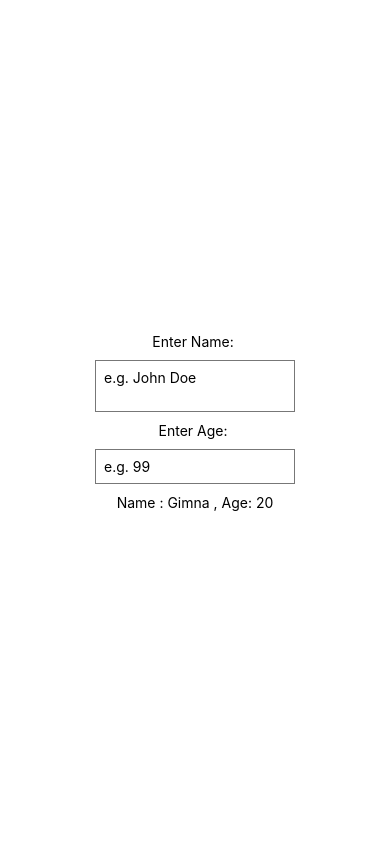
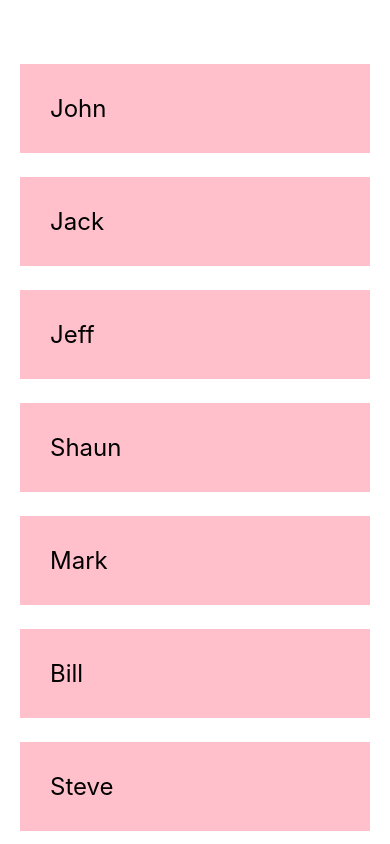
Before and after one commit to gimnakatugampala/review-project-mobile, a React Native app: screen / in a window 390 px wide. Built offline with nearby package versions, Linux system fonts and the light colour scheme.

Commit message:
scroll view

```diff
--- a/App.js
+++ b/App.js
@@ -1,34 +1,30 @@
 import { StatusBar } from 'expo-status-bar';
 import React,{useState} from 'react';
-import { StyleSheet, Text, View ,Button ,TextInput} from 'react-native';
+import { StyleSheet, Text, View ,Button ,ScrollView} from 'react-native';
 
 export default function App() {
 
-  const [name, setname] = useState('Gimna')
-  const [age, setage] = useState(20)
-
+  const [people, setpeople] = useState([
+    {name:'John',key:'1'},
+    {name:'Jack',key:'2'},
+    {name:'Jeff',key:'3'},
+    {name:'Shaun',key:'4'},
+    {name:'Mark',key:'5'},
+    {name:'Bill',key:'6'},
+    {name:'Steve',key:'7'},
+  ])
 
   return (
     <View style={styles.container}>
-      <Text>Enter Name: </Text>
+      <ScrollView>
+      {people.map(person => (
+          <View key={person.key}>
+          <Text style={styles.item}>{person.name}</Text>
+          </View>
+        )
+      )}
+      </ScrollView>
 
-      <TextInput
-      multiline
-       style={styles.input}
-       placeholder="e.g. John Doe"
-      onChangeText={(val) => setname(val)}
-       />
-
-      <Text>Enter Age: </Text>
-
-      <TextInput
-      keyboardType="numeric"
-       style={styles.input}
-       placeholder="e.g. 99"
-      onChangeText={(val) => setage(val)}
-       />
-
-      <Text>Name : {name} , Age: {age}</Text>
     </View>
   );
 }
@@ -37,14 +33,15 @@ const styles = StyleSheet.create({
   container: {
     flex: 1,
     backgroundColor: '#fff',
-    alignItems: 'center',
-    justifyContent: 'center',
+    paddingTop:40,
+    paddingHorizontal:20
+    // alignItems: 'center',
+    // justifyContent: 'center',
   },
-  input:{
-    borderWidth:1,
-    borderColor:'#777',
-    padding:8,
-    margin:10,
-    width:200
+  item:{
+    marginTop:24,
+    padding:30,
+    backgroundColor:'pink',
+    fontSize:24
   }
 });
```
